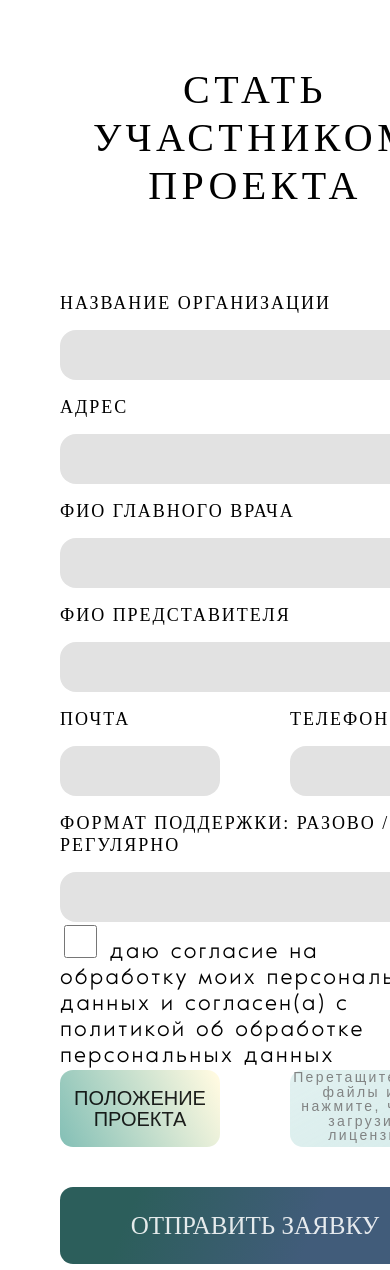
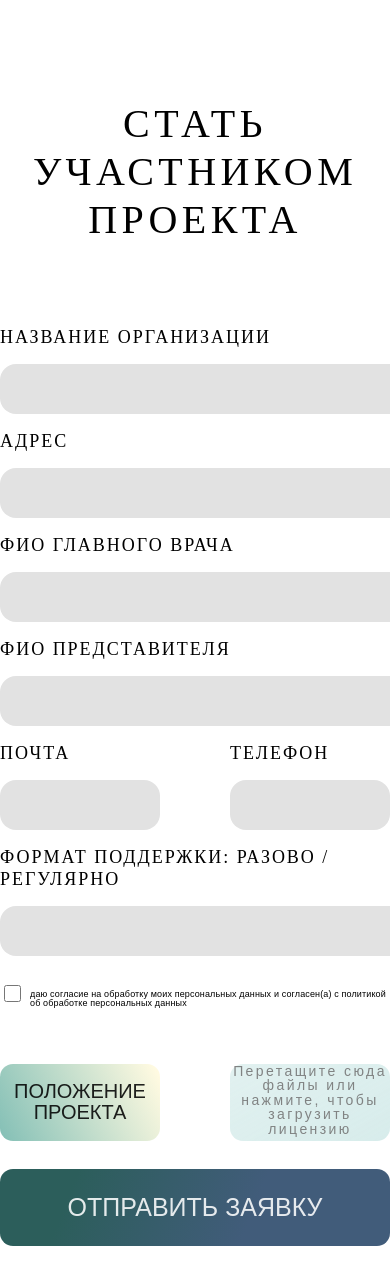
Before and after one commit to tootsieroll/bf_help, a website built with webpack: page src/index.html in a window 390 px wide. Shown: the part 719-1989 px from the top of the page. Built offline with nearby package versions, Linux system fonts and the light colour scheme.

Commit message:
обновила для мобильной версии

```diff
--- a/src/styles/blocks/_section-application.scss
+++ b/src/styles/blocks/_section-application.scss
@@ -164,14 +164,12 @@
 
 @media screen and (max-width: 767px) {
     .application {
-        position: relative;
         width: 100%;
-        left: 60px;
         margin: auto;
     }
 
     .application_text {
-        padding: 69px 0 66px 0;
+        margin: 102.82px 0 66px 0;
         font-family: 'Noir Pro';
         font-style: normal;
         font-weight: 300;
@@ -180,7 +178,6 @@
         text-align: center;
         letter-spacing: 0.11em;
         text-transform: uppercase;
-
         color: #000000;
     }
 
@@ -205,6 +202,12 @@
         background: #E2E2E2;
         border-radius: 16px;
         border: 0;
+        font-family: 'Noir Pro';
+        font-style: normal;
+        font-weight: 300;
+        font-size: 14px;
+        line-height: 22px;
+        color: #000000;
     }
 
     .application_input-checkbox {
@@ -238,6 +241,12 @@
         background: #E2E2E2;
         border-radius: 16px;
         border: 0;
+        font-family: 'Noir Pro';
+        font-style: normal;
+        font-weight: 300;
+        font-size: 14px;
+        line-height: 22px;
+        color: #000000;
     }
 
     .application_input-box__telefon {
@@ -246,20 +255,39 @@
         background: #E2E2E2;
         border-radius: 16px;
         border: 0;
+        font-family: 'Noir Pro';
+        font-style: normal;
+        font-weight: 300;
+        font-size: 14px;
+        line-height: 22px;
+        color: #000000;
+    }
+
+    .application__form_conteiner2 {
+        display: grid;
+        grid-template-columns: 17px 1fr;
+        gap: 13px;
+        margin: 26px 0 47px 0;
     }
 
     .application_input-checkbox {
         box-sizing: border-box;
-        width: 33px;
-        height: 33px;
+        width: 17px;
+        height: 17px;
         border: 0.5px solid #000000;
 
-        font-family: 'Noir Pro';
+
+    }
+
+    .application__form_text1 {
+        display: flex;
+        align-items: flex-start;
+        margin: 8px 0px 8px 0px;
+        font-family: 'Noir Pro', Arial, sans-serif;
         font-style: normal;
         font-weight: 300;
-        font-size: 14px;
+        font-size: 9px;
         line-height: 104%;
-        text-align: center;
         letter-spacing: 0.015em;
 
         color: #000000;
@@ -307,17 +335,16 @@
     }
 
     .application_button__end {
-        margin: 40px 0 0 0;
-        border: 0;
     }
 
     .application_button__aplication {
+        margin: 28px 0 93px;
         width: 100%;
         height: 77px;
         background: linear-gradient(111.56deg, #2C5E5B 18.82%, #415C7A 64.16%);
         border-radius: 13px;
         border: 0;
-        font-family: 'Noir Pro';
+        font-family: 'Noir Pro', Arial, sans-serif;
         font-style: normal;
         font-weight: 300;
         font-size: 25px;
```
